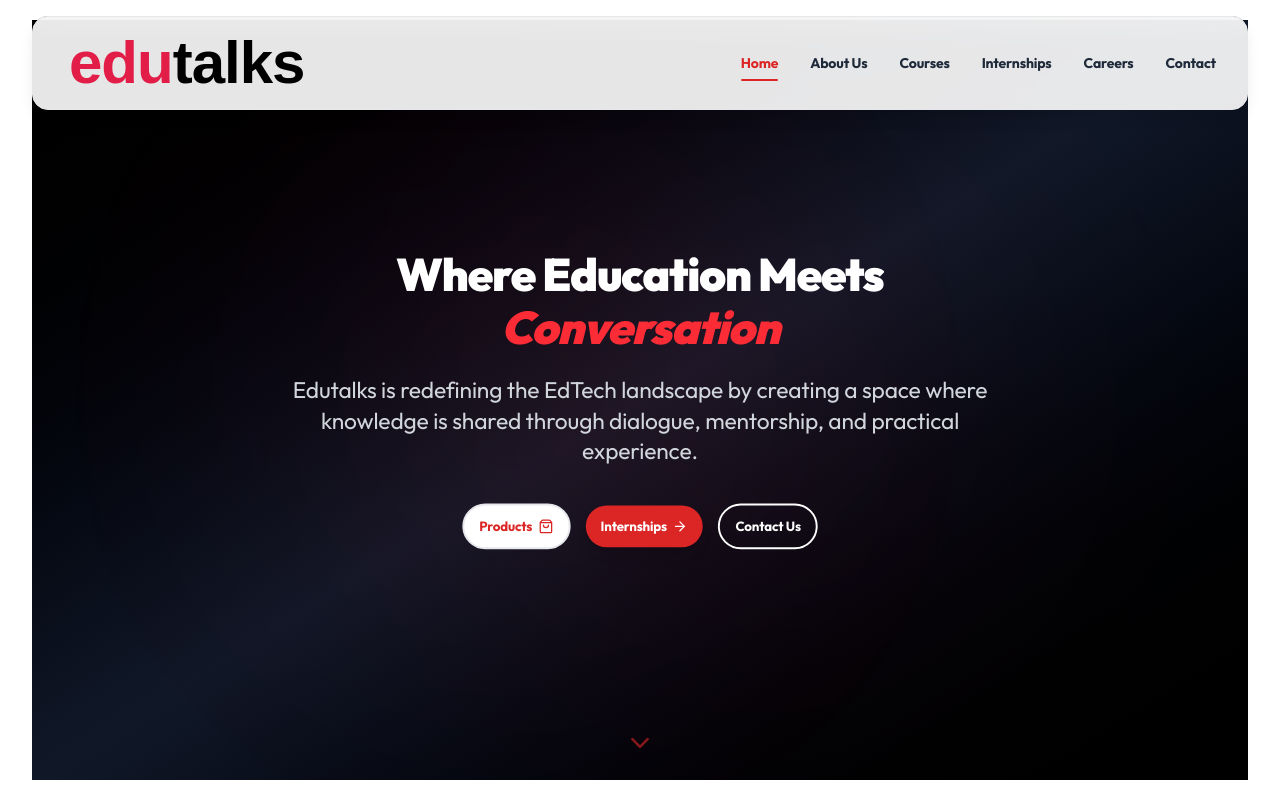
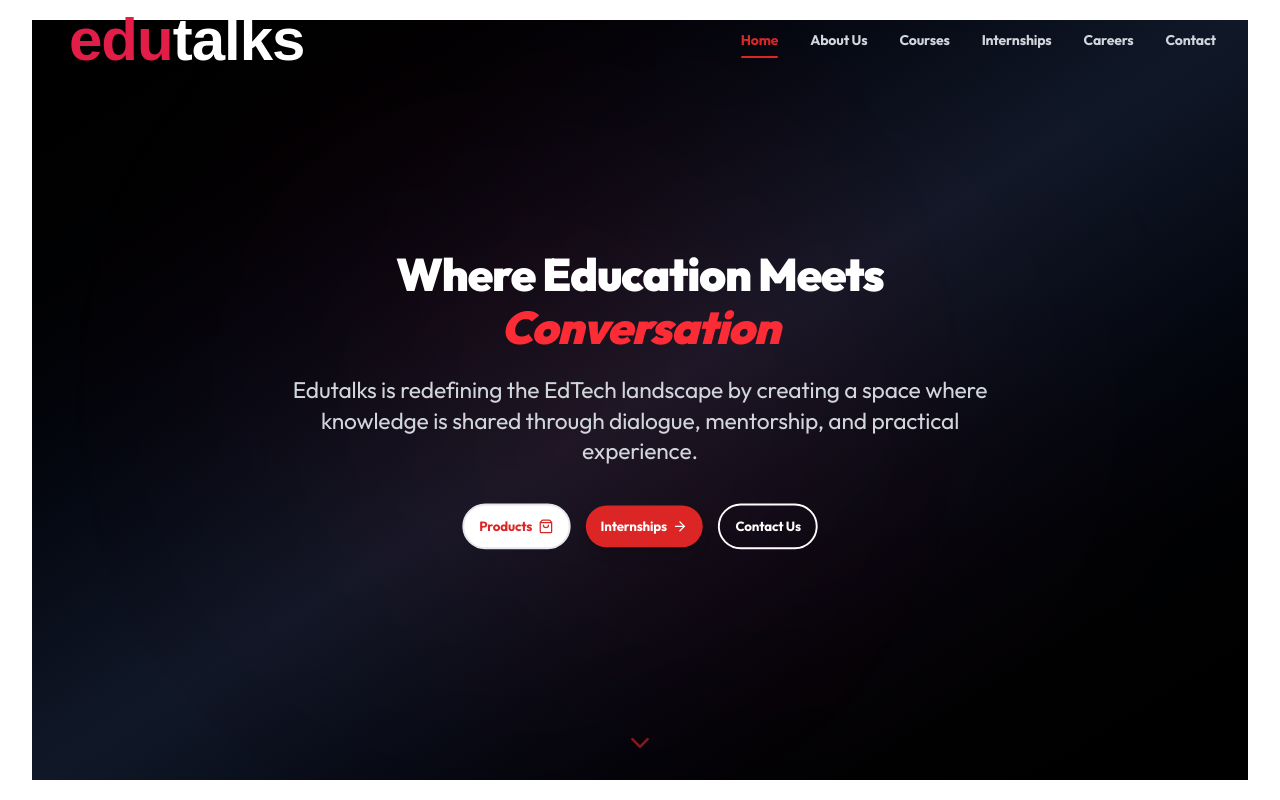
Before and after one commit to edutalksorg/portfolio-frontend, a React (Vite) app: page / in a window 1280 px wide. Shown: the top 800 px of the page. Built offline with nearby package versions, Linux system fonts and the light colour scheme.

Commit message:
navbar changes

```diff
--- a/src/components/Navbar.tsx
+++ b/src/components/Navbar.tsx
@@ -3,7 +3,7 @@ import { Link, useLocation } from 'react-router-dom';
 
 import { Menu, X } from 'lucide-react';
 import { motion, AnimatePresence } from 'framer-motion';
-import logoLight from '../assets/edutalks-logo-light.svg';
+import logoDark from '../assets/edutalks-logo-dark.svg';
 
 import { StaggerContainer, StaggerItem } from './animations';
 
@@ -28,15 +28,15 @@ const Navbar: React.FC = () => {
             initial={{ y: -100 }}
             animate={{ y: 0 }}
             transition={{ duration: 0.6, ease: [0.22, 1, 0.36, 1] }}
-            className="fixed top-4 left-1/2 -translate-x-1/2 w-[95%] max-w-7xl z-50 bg-white/90 dark:bg-white/90 backdrop-blur-md py-1.5 shadow-lg border border-gray-200 dark:border-gray-300 rounded-2xl"
+            className={`absolute top-0 left-0 w-full z-50 py-0 transition-colors duration-300 ${location.pathname === '/' ? 'bg-transparent' : 'bg-[#0F0F23] shadow-md'}`}
         >
             <div className="container mx-auto px-4 sm:px-6 flex justify-between items-center">
                 {/* Logo */}
                 <Link to="/" className="flex items-center relative z-50">
                     <img
-                        src={logoLight}
+                        src={logoDark}
                         alt="EduTalks Logo"
-                        className="h-5 sm:h-7 w-auto pointer-events-none"
+                        className="h-0.5 sm:h-1.5 w-auto pointer-events-none"
                     />
                 </Link>
 
@@ -46,9 +46,9 @@ const Navbar: React.FC = () => {
                         <div key={link.path} className="relative">
                             <Link
                                 to={link.path}
-                                className={`text-sm font-bold transition-colors ${location.pathname === link.path
+                                className={`text-sm font-bold transition-colors !min-h-0 !min-w-0 py-0.5 ${location.pathname === link.path
                                     ? 'text-primary'
-                                    : 'text-gray-800 hover:text-primary'
+                                    : 'text-gray-300 hover:text-white'
                                     }`}
                             >
                                 {link.name}
@@ -68,7 +68,7 @@ const Navbar: React.FC = () => {
                 <div className="md:hidden flex items-center gap-4 relative z-50">
                     <button
                         onClick={() => setIsMobileMenuOpen(!isMobileMenuOpen)}
-                        className="text-gray-800"
+                        className="text-white"
                     >
                         <AnimatePresence mode="wait">
                             <motion.div
@@ -91,7 +91,7 @@ const Navbar: React.FC = () => {
                         initial={{ opacity: 0, height: 0 }}
                         animate={{ opacity: 1, height: '100vh' }}
                         exit={{ opacity: 0, height: 0 }}
-                        className="fixed inset-0 bg-white dark:bg-gray-900 z-40 flex flex-col items-center justify-center pt-12 px-6"
+                        className="fixed inset-0 bg-[#0F0F23] z-40 flex flex-col items-center justify-center pt-12 px-6"
                     >
                         <StaggerContainer className="flex flex-col items-center gap-6 sm:gap-8 text-center w-full">
                             {navLinks.map((link) => (
@@ -101,7 +101,7 @@ const Navbar: React.FC = () => {
                                         onClick={() => setIsMobileMenuOpen(false)}
                                         className={`text-2xl sm:text-3xl font-black ${location.pathname === link.path
                                             ? 'text-primary'
-                                            : 'text-gray-800 dark:text-white'
+                                            : 'text-white'
                                             } `}
                                     >
                                         {link.name}
```
